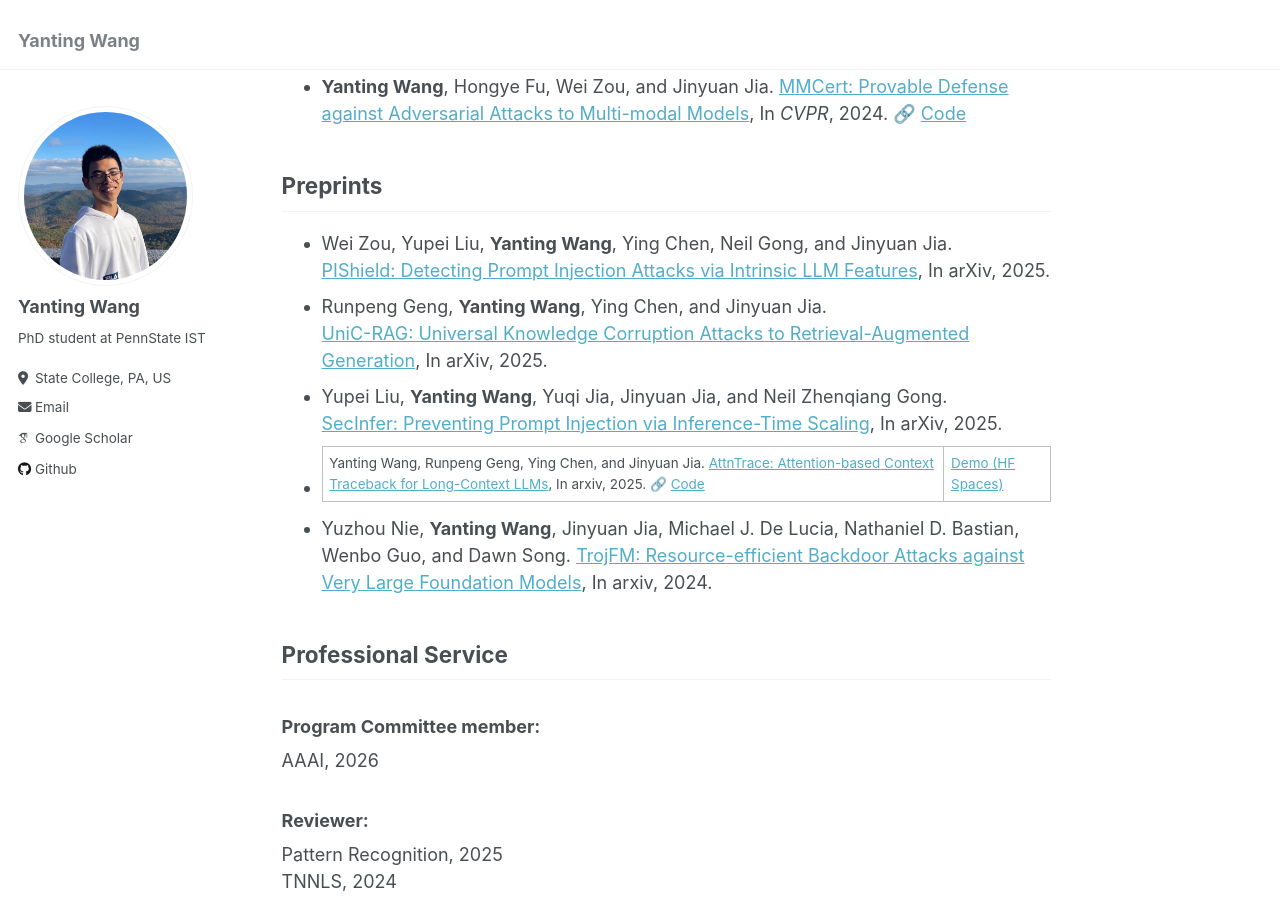
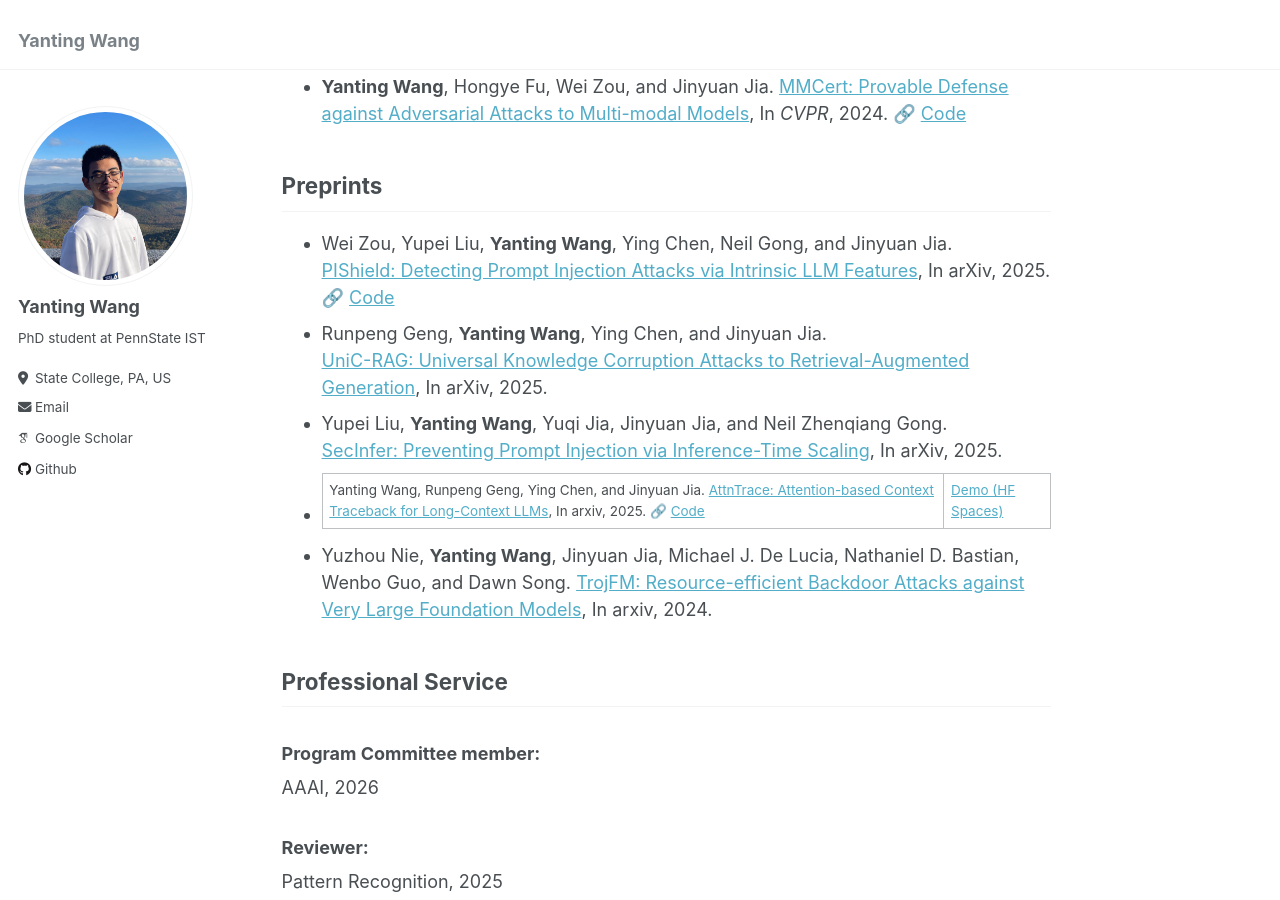
Before and after one commit to Wang-Yanting/Wang-Yanting.github.io, a Jekyll site: the page built from _pages/about.md, in a window 1280 px wide and 900 px high, scrolled down 746 px. Built offline with Jekyll 4.4.1, drawn with Linux system fonts in a browser that asks for light colours; some web fonts are replaced.

Commit message:
Update PIShield preprint with code link
Added code link for the PIShield preprint.

```diff
--- a/_pages/about.md
+++ b/_pages/about.md
@@ -25,7 +25,7 @@ I am currently a third-year PhD student at Pennsylvania State University. I am f
 
 ## Preprints
 * Wei Zou, Yupei Liu, **Yanting Wang**, Ying Chen, Neil Gong, and Jinyuan Jia.
-  [PIShield: Detecting Prompt Injection Attacks via Intrinsic LLM Features](https://arxiv.org/abs/2510.14005), In arXiv, 2025.
+  [PIShield: Detecting Prompt Injection Attacks via Intrinsic LLM Features](https://arxiv.org/abs/2510.14005), In arXiv, 2025. 🔗 [Code](https://github.com/weizou52/PIShield)
 * Runpeng Geng, **Yanting Wang**, Ying Chen, and Jinyuan Jia.
   [UniC-RAG: Universal Knowledge Corruption Attacks to Retrieval-Augmented Generation](https://arxiv.org/abs/2508.18652), In arXiv, 2025.
 * Yupei Liu, **Yanting Wang**, Yuqi Jia, Jinyuan Jia, and Neil Zhenqiang Gong.
```
